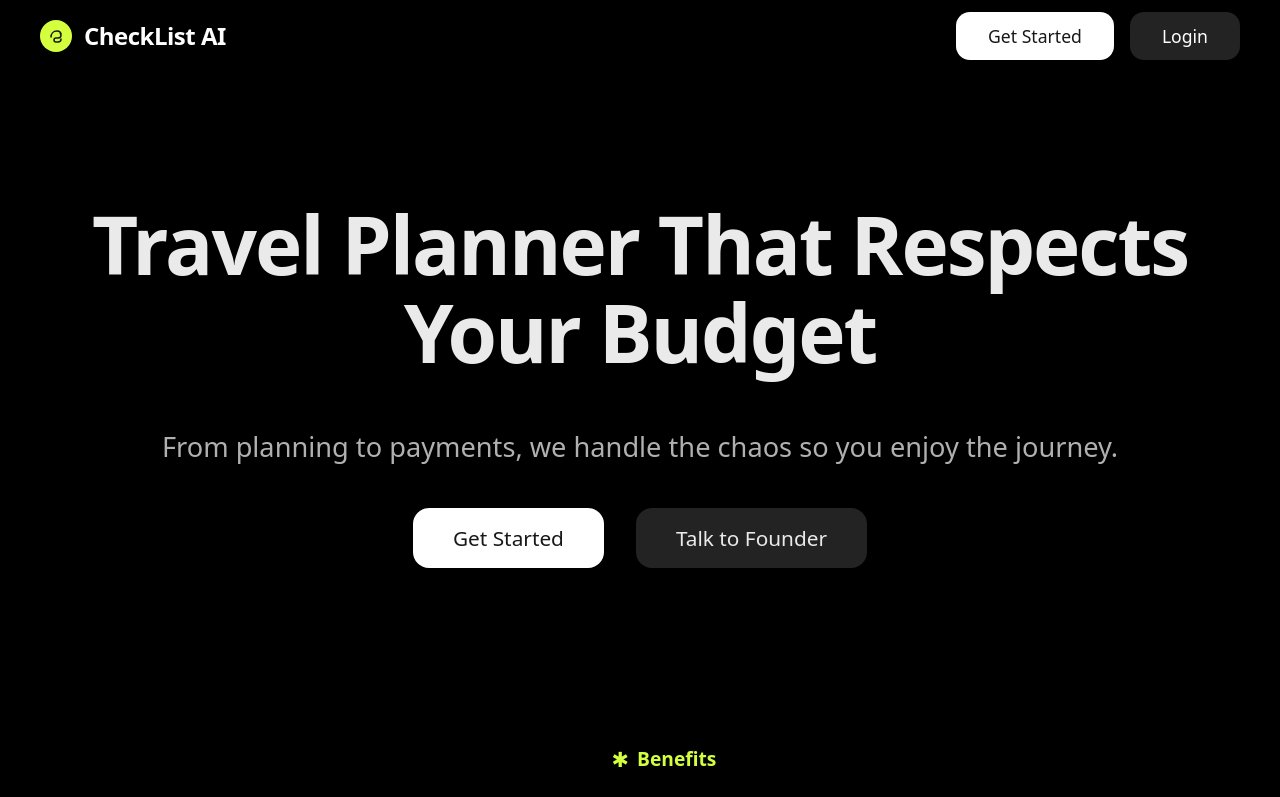
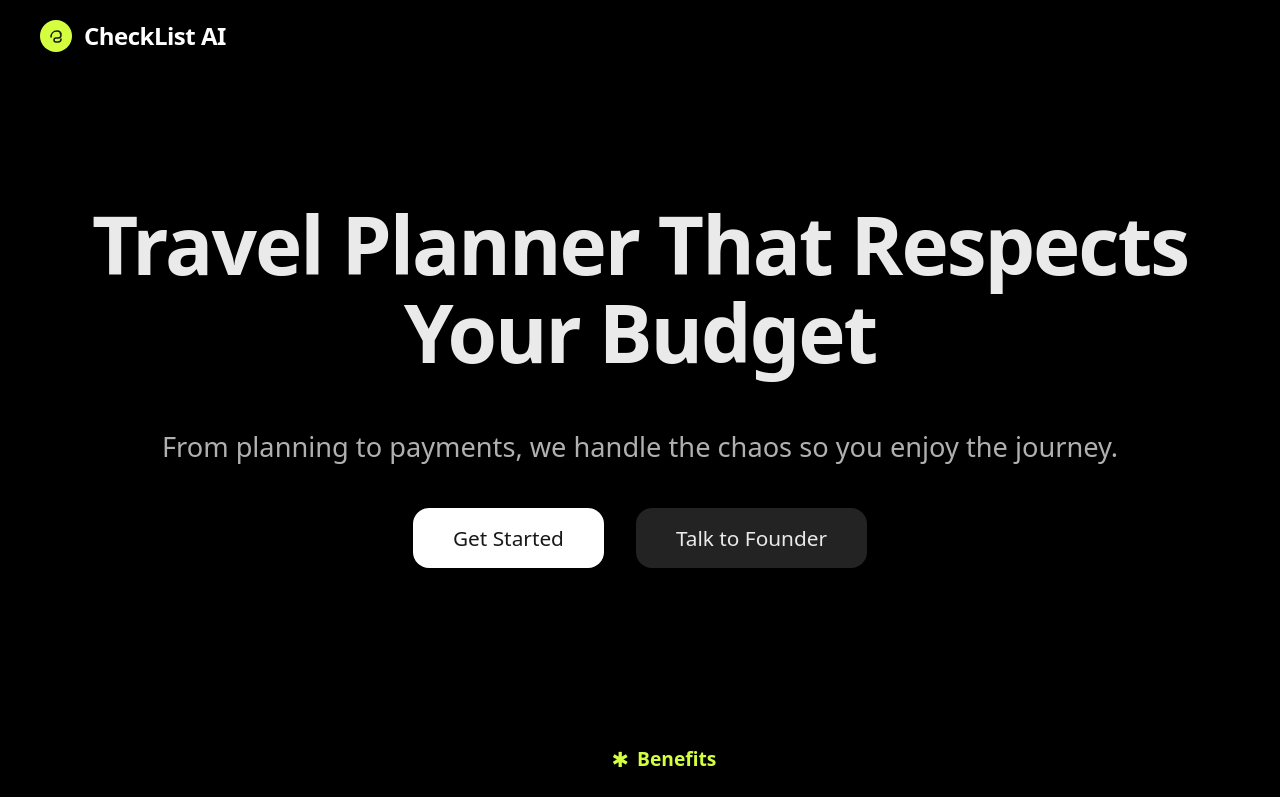
Before and after one commit to ichetanmittal/AI-travel-agent, a React (Vite) app: page / in a window 1280 px wide. Shown: the top 797 px of the page. Built offline with nearby package versions, Linux system fonts and the light colour scheme.

Commit message:
Improved navbar

```diff
--- a/src/HomeSection.jsx
+++ b/src/HomeSection.jsx
@@ -13,7 +13,7 @@ export default function HomeSection() {
       From planning to payments, we handle the chaos so you enjoy the journey.
       </p>
       <div className="home-section__actions">
-        <button className="home-section__btn home-section__btn--primary" onClick={() => navigate('/signup')}>Get Started</button>
+        <button className="home-section__btn home-section__btn--primary" onClick={() => navigate('/login')}>Get Started</button>
         <button className="home-section__btn home-section__btn--secondary">Talk to Founder</button>
       </div>
     </section>
--- a/src/Navbar.jsx
+++ b/src/Navbar.jsx
@@ -25,8 +25,9 @@ export default function Navbar() {
         <li>Developer</li> */}
       </ul>
       <div className="navbar__actions">
-        <button className="navbar__btn navbar__btn--primary">Get Started</button>
-        <button className="navbar__btn navbar__btn--secondary" onClick={() => navigate('/login')}>Login</button>
+        {/* Hide 'Get Started' and 'Login' buttons since user is already logged in */}
+        {/* <button className="navbar__btn navbar__btn--primary">Get Started</button>
+        <button className="navbar__btn navbar__btn--secondary" onClick={() => navigate('/login')}>Login</button> */}
       </div>
     </nav>
   );
```
